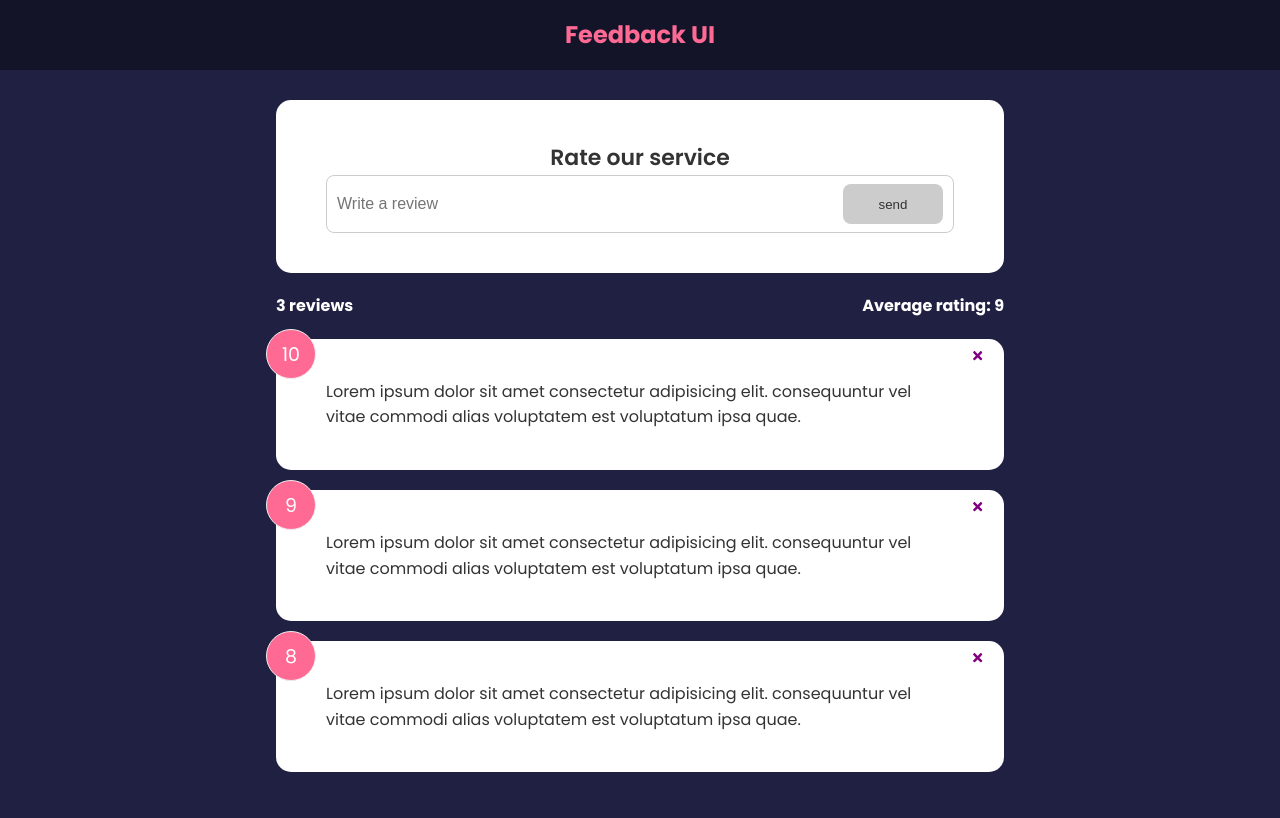
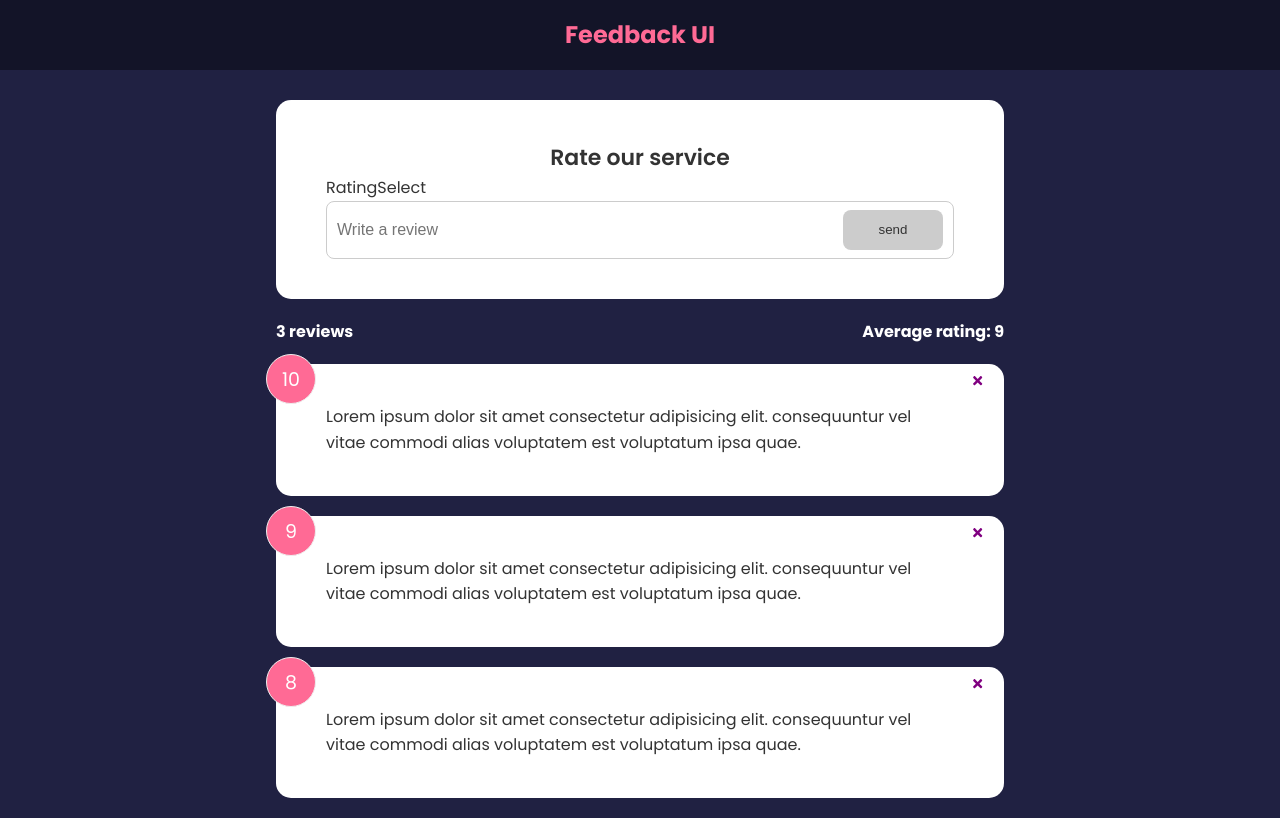
Before and after one commit to MercEzz/feedback-ui, a React (Create React App) app: page / in a window 1280 px wide. Built offline with nearby package versions, Linux system fonts and the light colour scheme.

Commit message:
rating checkbox added

```diff
--- a/src/components/FeedBackForm.js
+++ b/src/components/FeedBackForm.js
@@ -2,9 +2,11 @@ import React, { useState } from "react";
 import PropTypes from "prop-types";
 import Card from "./Layout/Card";
 import Button from "./Layout/Button";
+import RatingSelect from "./RatingSelect";
 
 const FeedBackForm = (props) => {
   const [text, setText] = useState("");
+  const [rating, setRating] = useState(10);
   const [btnDisabled, setBtnDisabled] = useState(true);
   const [msg, setMsg] = useState("");
 
@@ -26,6 +28,7 @@ const FeedBackForm = (props) => {
     <Card>
       <form>
         <h2>Rate our service</h2>
+        <RatingSelect select={(rating) => setRating(rating)} />
         <div className="input-group">
           <input
             onChange={handletextChange}
--- /dev/null
+++ b/src/components/RatingSelect.js
@@ -0,0 +1,15 @@
+import React, { useState } from "react";
+
+const RatingSelect = ({ select }) => {
+  const [selected, setSelected] = useState(10);
+
+  const handleChange = (e) => {
+    // + sign will convert the string into an integer
+    setSelected(+e.currentTarget.value);
+    selected(select);
+  };
+
+  return <div>RatingSelect</div>;
+};
+
+export default RatingSelect;
```
